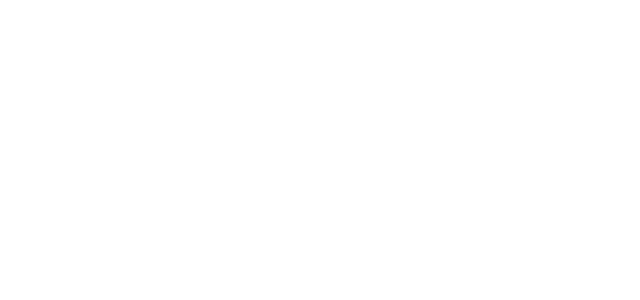
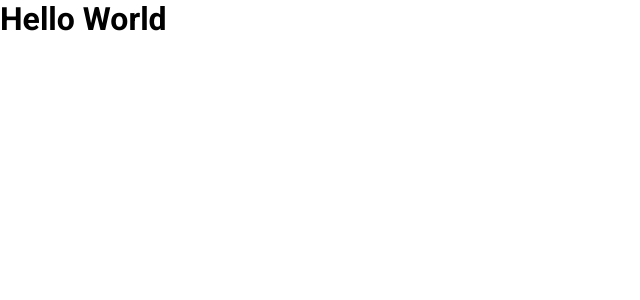
Before and after one commit to lucas-bandeira/gogift, a Next.js app: page / in a window 1280 px wide. Shown: the top 300 px of the page, without its empty margins (0-640 px from the left). Built offline with nearby package versions, Linux system fonts and the light colour scheme.

Commit message:
criado pagina home

```diff
--- a/src/pages/index.jsx
+++ b/src/pages/index.jsx
@@ -1,4 +1,5 @@
-import Head from 'next/head'
+import React from 'react';
+import Head from 'next/head';
 
 export default function Home() {
   return (
@@ -7,12 +8,12 @@
         <title>
           Home | Go Gift
         </title>
-        <div>
-          <h1>
-            Hello World
-          </h1>
-        </div>
       </Head>
+      <div>
+        <h1>
+          Hello World
+        </h1>
+      </div>
     </>
 
   )
```
